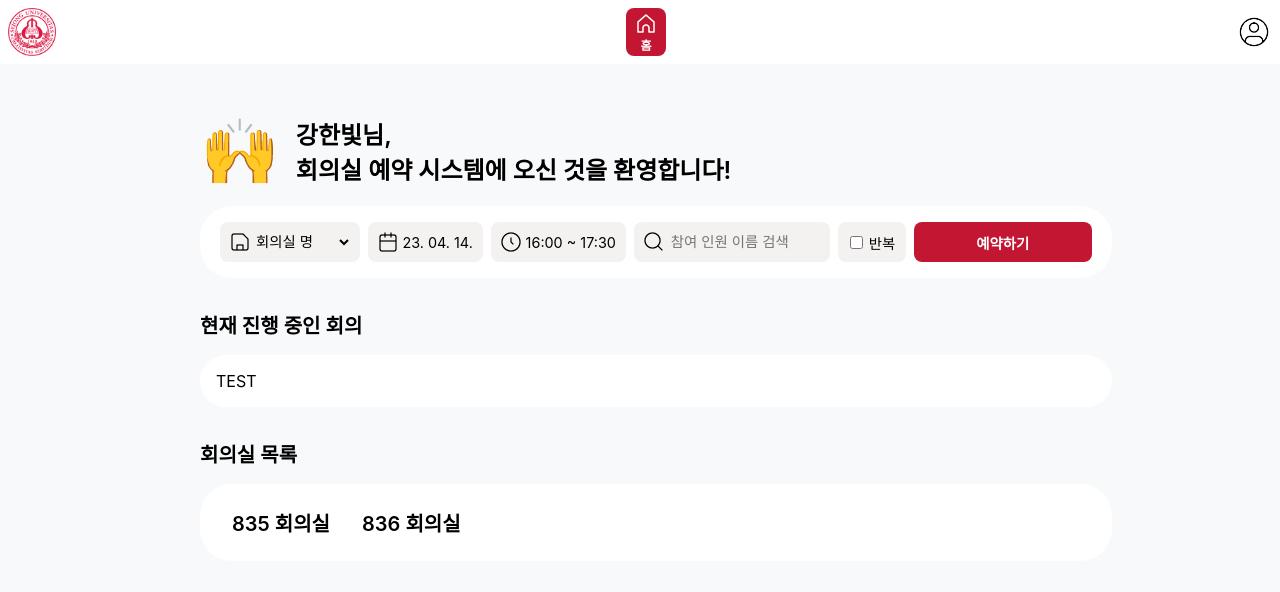
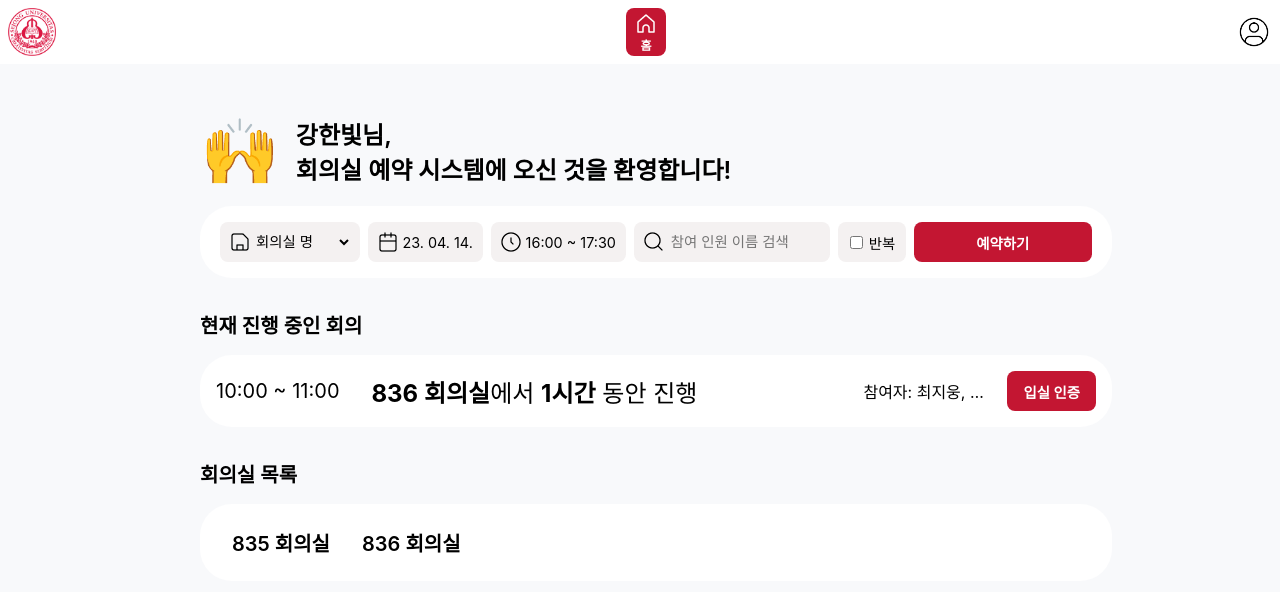
Before and after one commit to capstonephcy/sju-room-reservation-frontend, a React (Create React App) app: page / in a window 1280 px wide. Shown: the top 592 px of the page. Built offline with nearby package versions, Linux system fonts and the light colour scheme.

Commit message:
Implement wip box

```diff
--- a/src/Common.css
+++ b/src/Common.css
@@ -71,3 +71,9 @@
     overflow: hidden;
     text-overflow: ellipsis;
 }
+
+.row-box {
+    display: flex;
+    flex-direction: row;
+    align-items: center;
+}
--- a/src/component/Home.css
+++ b/src/component/Home.css
@@ -164,6 +164,34 @@
 }
 
 
+/* WIP Box */
+.wip-box {
+    display: flex;
+    flex-direction: row;
+    justify-content: space-between;
+    align-items: center;
+}
+
+.wip-time-text {
+    font-size: 1.25rem;
+}
+
+.wip-description-text {
+    flex: 1;
+    margin-left: 2rem;
+    font-size: 1.5rem;
+}
+
+.wip-participants-text {
+    width: 8rem;
+    margin-right: 1rem;
+}
+
+.admission-confirm-button {
+    padding: 0 1rem;
+}
+
+
 /* Repetition Modal */
 .rep-modal-background {
     position: fixed;
--- a/src/component/Home.js
+++ b/src/component/Home.js
@@ -102,8 +102,17 @@ function Home() {
 
         <div className={`${mobilable('contents-with-title-box')} margin-top-2rem`}>
           <a className='contents-box-title-text'>현재 진행 중인 회의</a>
-          <div className={`${mobilable('contents-box')} margin-top-1rem`}>
-            <a>TEST</a>
+          <div className={`${mobilable('contents-box')} ${mobilable('wip-box')} margin-top-1rem`}>
+            <a className='wip-time-text'>10:00 ~ 11:00</a>
+            <a className='wip-description-text'>
+              <b>836 회의실</b>에서 <b>1시간</b> 동안 진행
+            </a>
+            <div className='row-box'>
+              <a className='wip-participants-text text-ellipsis'>참여자: 최지웅, 강한빛</a>
+              <div className='red-box admission-confirm-button'>
+                <a className='red-box-text'>입실 인증</a>
+              </div>
+            </div>
           </div>
         </div>
 
```
